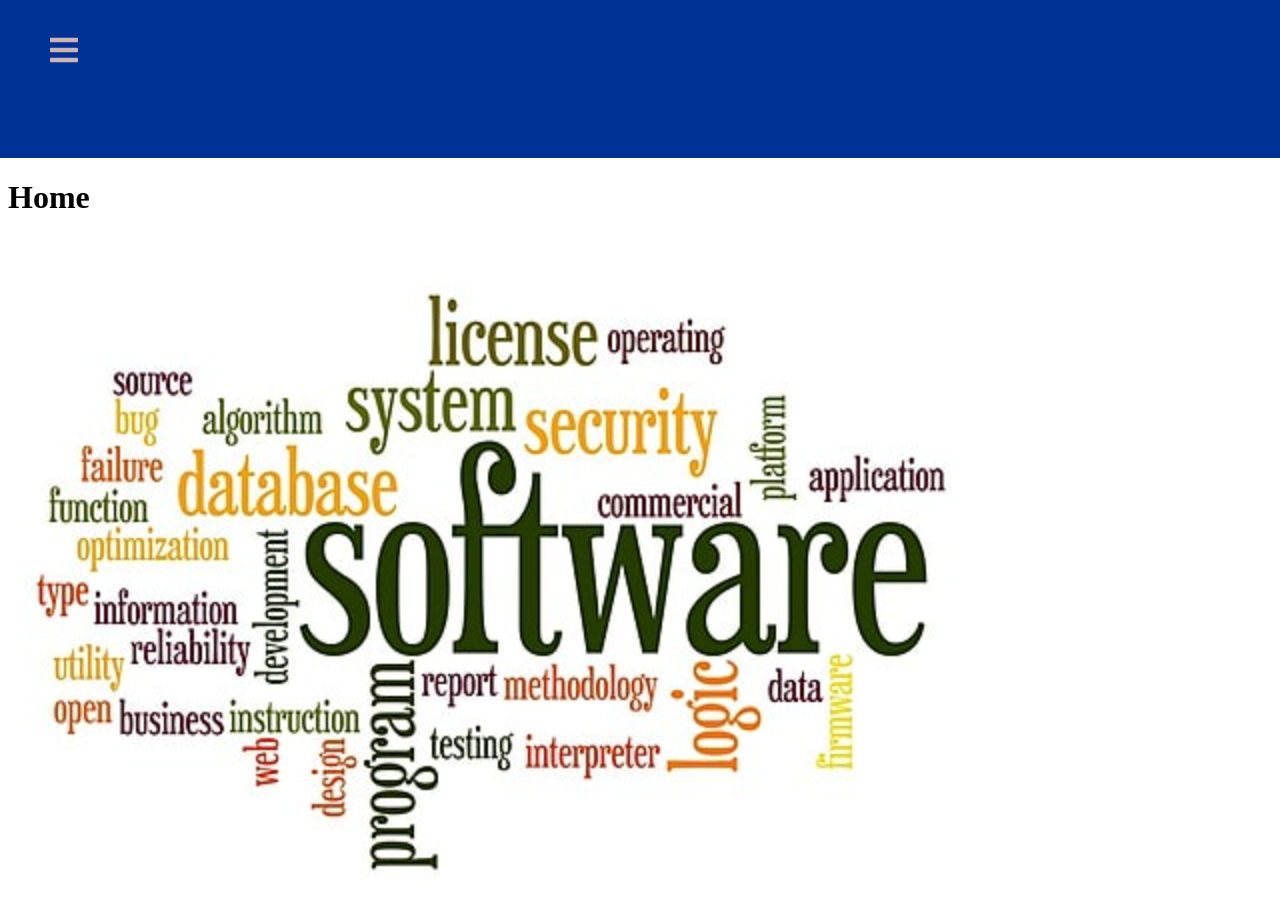
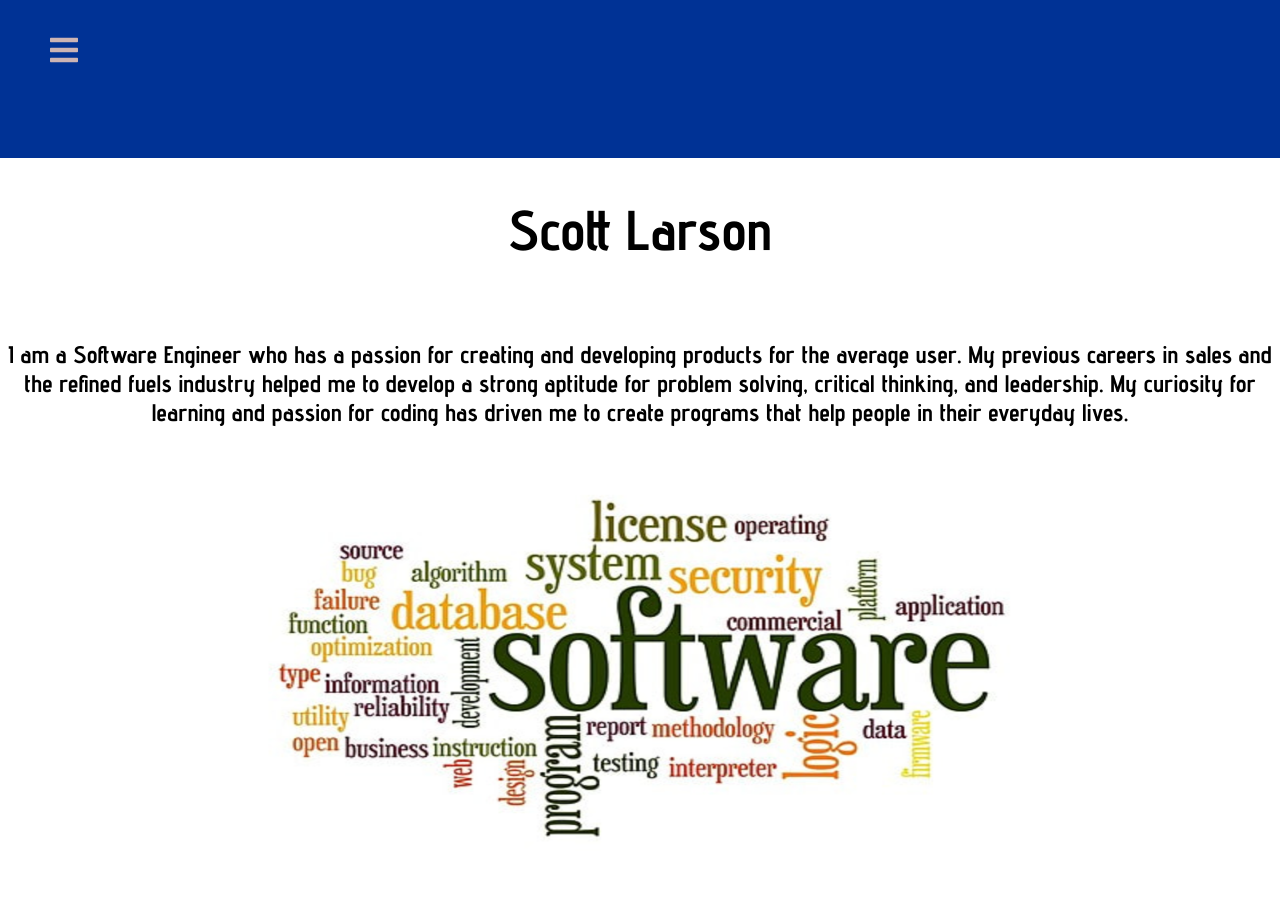
Before and after one commit to larsonscott89/Scott-Larson-Software-Engineer, a React (Vite) app in the folder Personal-Website/: page / in a window 1280 px wide. Shown: the top 910 px of the page. After the commit the page ends 875 px from the top, so only its background shows below. Built offline with nearby package versions, Linux system fonts and the light colour scheme.

Commit message:
new font

```diff
--- a/Personal-Website/index.html
+++ b/Personal-Website/index.html
@@ -3,6 +3,11 @@
   <head>
     <meta charset="UTF-8" />
     <link rel="icon" type="image/svg+xml" href="/vite.svg" />
+
+    <link rel="preconnect" href="https://fonts.googleapis.com">
+    <link rel="preconnect" href="https://fonts.gstatic.com" crossorigin>
+    <link href="https://fonts.googleapis.com/css2?family=Advent+Pro:ital,wght@0,100..900;1,100..900&family=Cinzel:wght@400..900&family=Zilla+Slab:ital,wght@0,300;0,400;0,500;0,600;0,700;1,300;1,400;1,500;1,600;1,700&display=swap" rel="stylesheet">
+
     <meta name="viewport" content="width=device-width, initial-scale=1.0" />
     <title>Scott Larson | Software Engineer</title>
   </head>
--- a/Personal-Website/src/App.css
+++ b/Personal-Website/src/App.css
@@ -28,3 +28,30 @@
         display: flex;
         flex-direction: row;
       }
+
+/* Home Page */
+      .home-container {
+        font-family: 'Advent Pro';
+        display: flex;
+        flex-direction: column;
+        justify-content: center;
+        text-align: center;
+        align-items: center;
+      }
+
+      .full-name {
+        display: flex;
+        font-size: 56px;
+        padding: 0px;
+      }
+
+      .brand-statement {
+        display: flex;
+        font-size: 24px;
+      }
+
+      .home-photo {
+        display: flex;
+        width: 60vw;
+        height: 50vh;
+      }
--- a/Personal-Website/src/components/Home.jsx
+++ b/Personal-Website/src/components/Home.jsx
@@ -2,9 +2,10 @@ import Homephoto from '../assets/PersonalWebsite:homephoto.png'
 
 export default function Home () {
   return(
-    <div>
-      <h1>Home</h1>
-      <img className='homephoto' src={Homephoto} alt='Home Page Photo'/>
+    <div className='home-container'>
+      <h1 className='full-name'> Scott Larson </h1>
+      <h5 className='brand-statement'> I am a Software Engineer who has a passion for creating and developing products for the average user. My previous careers in sales and the refined fuels industry helped me to develop a strong aptitude for problem solving, critical thinking, and leadership. My curiosity for learning and passion for coding has driven me to create programs that help people in their everyday lives. </h5>
+      <img className='home-photo' src={Homephoto} alt='Home Page Photo'/>
     </div>
   )
 }
```
Lines whose indentation alone changed are shown as unchanged.
